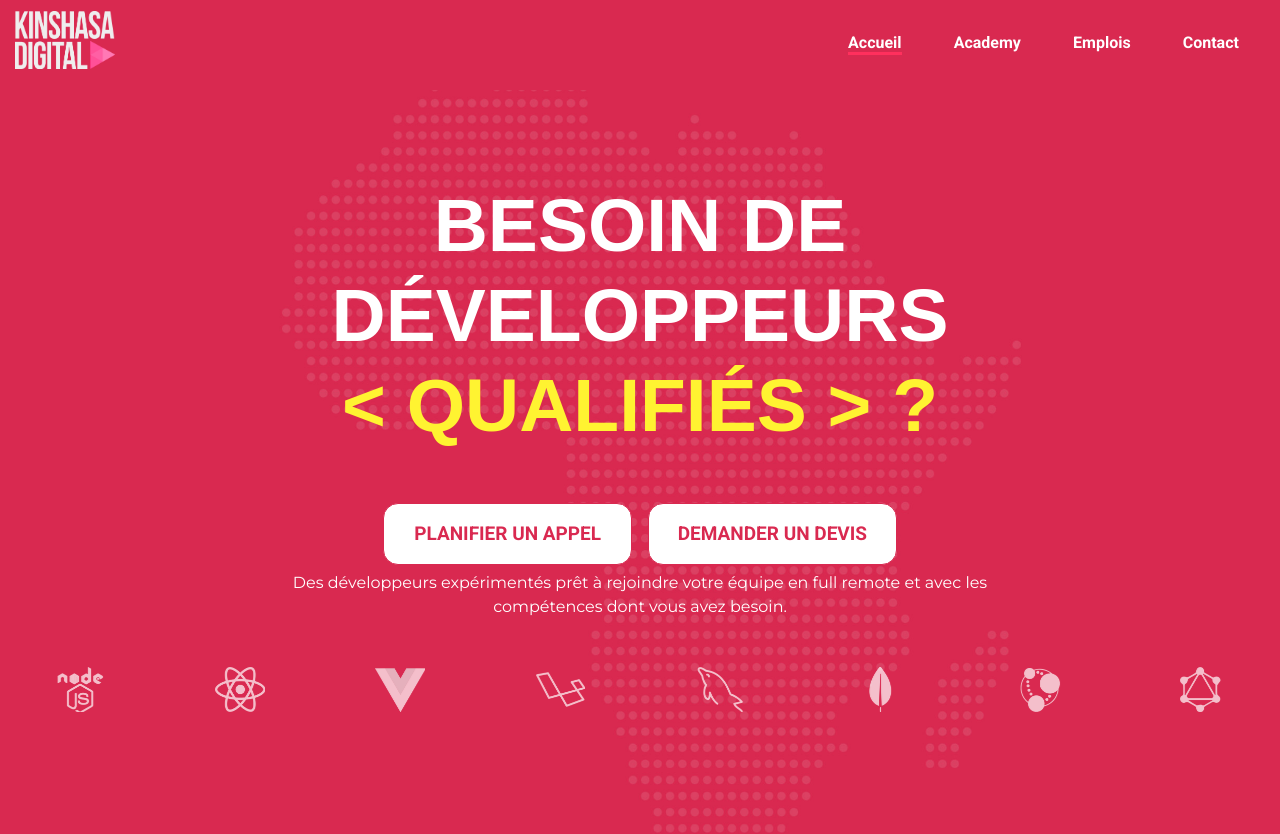
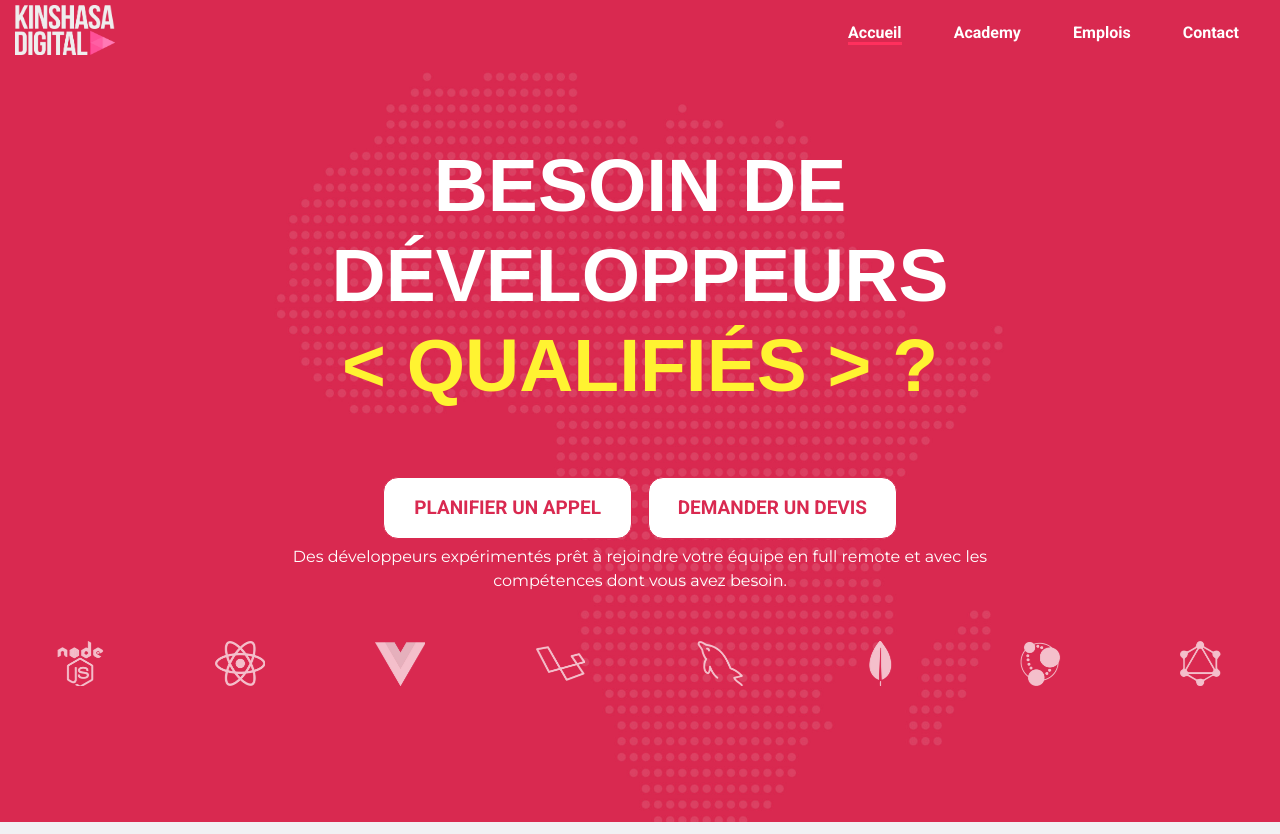
Before and after one commit to Eminence212/Page_Acceil_KDA, a plain HTML site: page index.html in a window 1280 px wide. Shown: the top 834 px of the page. Drawn offline with Linux system fonts and the light colour scheme; a web font is replaced by a local one.

Commit message:
le header ou la première section occupe toute la partie visible, et on ne vois pas la partie d'en bas

```diff
--- a/css/entete-page.css
+++ b/css/entete-page.css
@@ -11,7 +11,7 @@ body{
 #entete{
     height: 30px;
     width: 100%;
-    padding: 30px 0px;
+    padding: 20px 0px;
     background-color: #d92950;
     display: flex;
     flex-direction: row;
@@ -24,7 +24,7 @@ body{
     right: 0;
 }
 #barreNavigation{
-    height: 70px;
+    height: 60px;
     width: 1250px;
     background-color: #d92950;
     display: flex;
@@ -35,13 +35,13 @@ body{
 }
 #lienLogo{
     width: 104.95px;
-    height: 68px;
+    height: 60px;
     background-color: #d92950;
     display: flex;
 }
 #lienLogo > img{
     width: 100px;
-    height: 58px;
+    height: 50px;
 }
 #liensNavigation{
 width: 1165.05px;
--- a/css/section-1.css
+++ b/css/section-1.css
@@ -2,12 +2,12 @@
 .sectionA{
     width: 100%;
     height: 600px;
-    padding: 100px 0px 82.4px;
-    margin-top: 80px;
+    padding: 70px 0px 82.4px;
+    margin-top: 70px;
     background-image:url('../img/hero-background.jpg');
     background-size: cover;
-     display: flex;
-     flex-direction: column;
+    display: flex;
+    flex-direction: column;
     align-items: center;
  }
  .texteMajuscule{
@@ -18,7 +18,7 @@
      font-size:75px;
      font-weight:900;
      text-transform: uppercase;
-     margin: 0px 0px 16.48px 0px;
+     margin: 0px 0px 30px 0px;
      text-align: center;
      color: white;
      line-height: 1.2;
@@ -27,9 +27,9 @@
      color: #fff331;
  }
  #boutonTexte{
-     width: 1170px;
-     height: 88px;
-     display: flex;
+   width: 1170px;
+   height: 88px;
+   display: flex;
    justify-content: center;
    align-items: center;
    margin-top: 15px;
```
